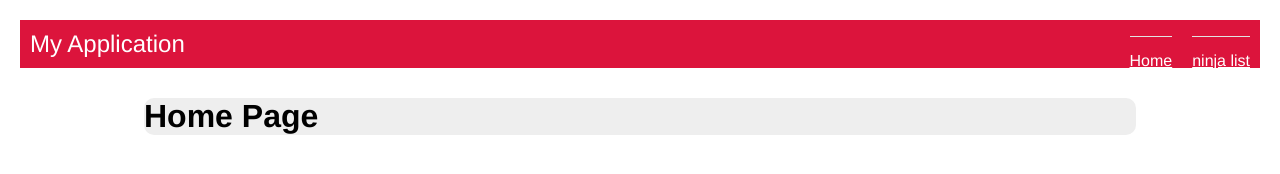
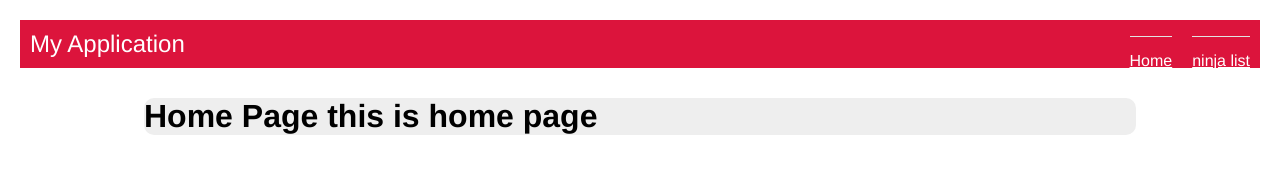
Before and after one commit to hungerPy/Miniangular, a plain HTML site: page index.html at #/home in a window 1280 px wide. Drawn offline with Linux system fonts and the light colour scheme.

Commit message:
change home content

```diff
--- a/views/home.html
+++ b/views/home.html
@@ -1 +1 @@
-<h1>Home Page</h1>
+<h1>Home Page this is home page</h1>
```
